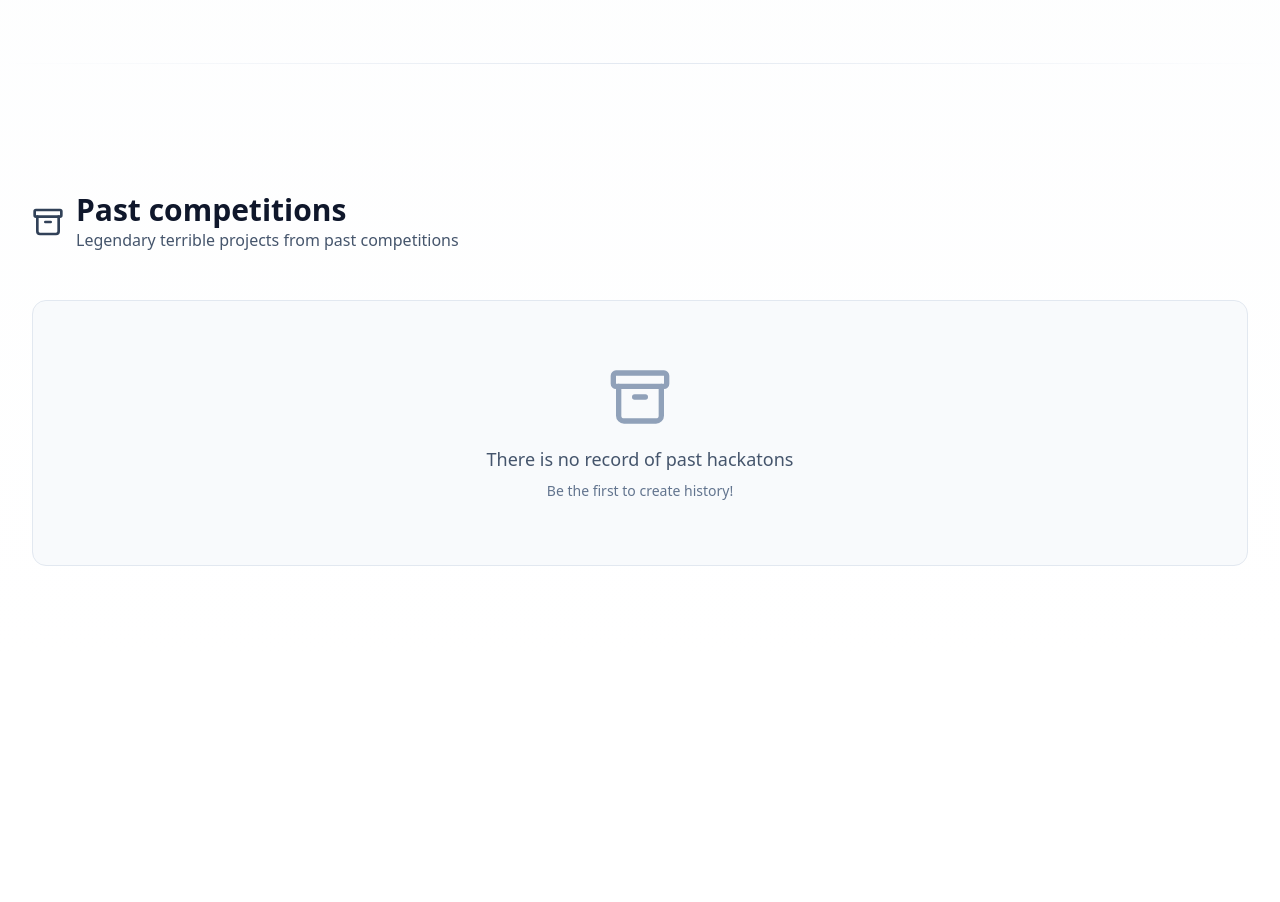
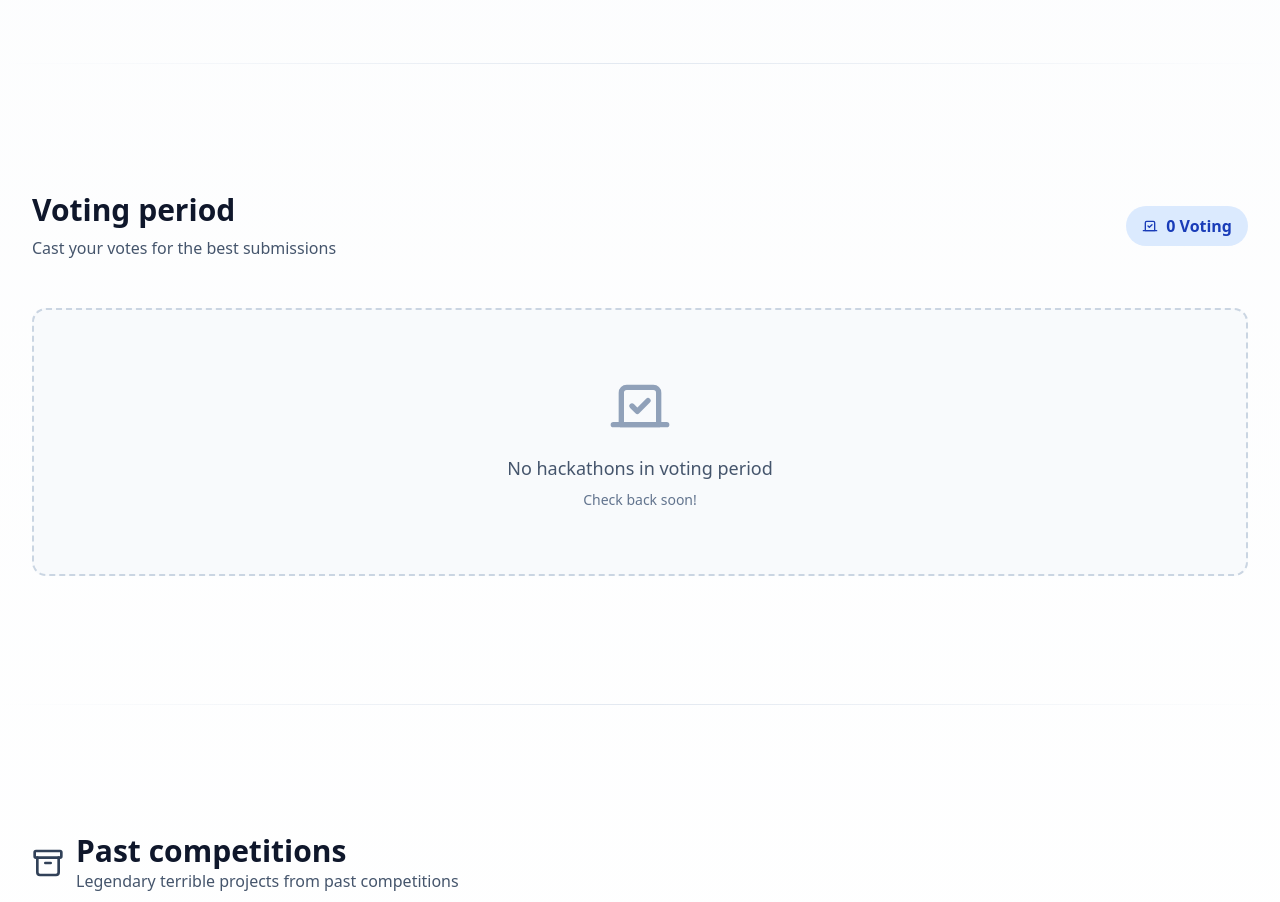
Before and after one commit to fgonzalezurriola/react-royale, a React (Vite) app in the folder frontend/: page / in a window 1280 px wide. Shown: the part 2240-3142 px from the top of the page. Before the commit the page ends 2902 px from the top, so only its background shows below. Built offline with nearby package versions, Linux system fonts and the light colour scheme; no server answers.

Commit message:
fix: fallback messages when no component is found

```diff
--- a/frontend/src/pages/HackathonResults.tsx
+++ b/frontend/src/pages/HackathonResults.tsx
@@ -15,7 +15,6 @@
     ),
   )
 
-  // Inspirado en el caso de ListSumbission para cuadno no se encuentran hackathones
   if (!hackaton) {
     return (
       <div className="p-6">
@@ -24,7 +23,15 @@
     )
   }
 
-  // Sumamos cantidad de votos absoluto (suma de todos)
+  const now = new Date()
+  const endDate = new Date(hackaton.endDate)
+  const startVotingDate = new Date(hackaton.startVotingDate)
+  const endVotingDate = new Date(hackaton.endVotingDate)
+
+  const isSubmissionPeriod = now >= new Date(hackaton.startDate) && now <= endDate
+  const isVotingPeriod = now > endDate && now >= startVotingDate && now <= endVotingDate
+  const isPastCompetition = now > endVotingDate
+
   let totalVotes = 0
   for (const submission of submissions) {
     totalVotes += submission.votes
@@ -61,10 +68,31 @@
         <Button onClick={() => navigate(`/hackaton/${id}`)}> Back to Submissions</Button>
       </div>
 
-      {/* Aca vemos los submits. */}
       {submissions.length === 0 ? (
-        <div className="text-center py-12">
-          <h2 className="text-xl text-gray-600">No submissions yet</h2>
+        <div className="text-center py-16 bg-slate-50 rounded-xl border-2 border-dashed border-slate-300">
+          {isSubmissionPeriod ? (
+            <>
+              <h2 className="text-2xl font-bold text-slate-900 mb-3">No submissions yet</h2>
+              <p className="text-slate-600 mb-6">Be the first to participate in this hackathon!</p>
+              <Button onClick={() => navigate(`/hackaton/${id}/submit`)}>
+                Submit Your Entry
+              </Button>
+            </>
+          ) : isVotingPeriod ? (
+            <>
+              <h2 className="text-2xl font-bold text-slate-900 mb-3">No submissions</h2>
+              <p className="text-slate-600">
+                Unfortunately, no one participated in this hackathon during the submission period.
+              </p>
+            </>
+          ) : (
+            <>
+              <h2 className="text-2xl font-bold text-slate-900 mb-3">No submissions</h2>
+              <p className="text-slate-600">
+                This hackathon ended without any submissions.
+              </p>
+            </>
+          )}
         </div>
       ) : (
         <div>
--- a/frontend/src/pages/LandingPage/LandingPage.tsx
+++ b/frontend/src/pages/LandingPage/LandingPage.tsx
@@ -3,7 +3,7 @@
 import * as Separator from '@radix-ui/react-separator'
 import { AboutSection } from './AboutSection'
 import { CreateHackatonSection } from './CreateHackatonSection'
-import { Archive, Calendar } from 'lucide-react'
+import { Archive, Calendar, Vote } from 'lucide-react'
 import { useHackatonStore } from '@/stores/hackatonStore'
 
 export const LandingPage = () => {
@@ -16,10 +16,18 @@
     return start <= now && end >= now
   })
 
+  const votingHackatons = hackatons.filter((hackaton) => {
+    const endDate = new Date(hackaton.endDate)
+    const startVoting = new Date(hackaton.startVotingDate)
+    const endVoting = new Date(hackaton.endVotingDate)
+    const now = new Date()
+    return endDate < now && startVoting <= now && endVoting >= now
+  })
+
   const pastHackatons = hackatons.filter((hackaton) => {
-    const end = new Date(hackaton.endDate)
+    const endVoting = new Date(hackaton.endVotingDate)
     const now = new Date()
-    return end < now
+    return endVoting < now
   })
 
   return (
@@ -63,6 +71,31 @@
 
       <Separator.Root className="h-px bg-gradient-to-r from-transparent via-slate-200 to-transparent my-16" />
 
+      {/* Voting Period Hackathons */}
+      <section className="max-w-7xl mx-auto px-4 sm:px-6 lg:px-8 py-16">
+        <div className="flex items-center justify-between mb-12">
+          <div>
+            <h2 className="text-3xl font-bold text-slate-900 mb-2">Voting period</h2>
+            <p className="text-slate-600">Cast your votes for the best submissions</p>
+          </div>
+          <div className="bg-blue-100 text-blue-800 px-4 py-2 rounded-full font-semibold flex items-center gap-2">
+            <Vote className="w-4 h-4" />
+            {votingHackatons.length} Voting
+          </div>
+        </div>
+        {votingHackatons.length > 0 ? (
+          <HackatonCards hackatons={votingHackatons} />
+        ) : (
+          <div className="text-center py-16 bg-slate-50 rounded-xl border-2 border-dashed border-slate-300">
+            <Vote className="w-16 h-16 text-slate-400 mx-auto mb-4" />
+            <p className="text-slate-600 text-lg">No hackathons in voting period</p>
+            <p className="text-slate-500 text-sm mt-2">Check back soon!</p>
+          </div>
+        )}
+      </section>
+
+      <Separator.Root className="h-px bg-gradient-to-r from-transparent via-slate-200 to-transparent my-16" />
+
       {/* Past Hackathons */}
       <section className="max-w-7xl mx-auto px-4 sm:px-6 lg:px-8 py-16 pb-24">
         <div className="flex items-center gap-3 mb-12">
--- a/frontend/src/pages/ListSubmissions.tsx
+++ b/frontend/src/pages/ListSubmissions.tsx
@@ -21,7 +21,15 @@
     )
   }
 
-  const isHackatonEnded = new Date() > new Date(hackaton.endDate)
+  const now = new Date()
+  const endDate = new Date(hackaton.endDate)
+  const startVotingDate = new Date(hackaton.startVotingDate)
+  const endVotingDate = new Date(hackaton.endVotingDate)
+
+  const isSubmissionPeriod = now >= new Date(hackaton.startDate) && now <= endDate
+  const isVotingPeriod = now > endDate && now >= startVotingDate && now <= endVotingDate
+  const isPastCompetition = now > endVotingDate
+  const isHackatonEnded = now > endDate
 
   return (
     <div className="p-6">
@@ -47,9 +55,27 @@
       </div>
 
       {submissions.length === 0 ? (
-        <div className="text-center py-12">
-          <h2 className="text-xl text-gray-600">No submissions found for this hackaton</h2>
-          <p className="text-gray-500 mt-2">Be the first to submit your JSX component!</p>
+        <div className="text-center py-16 bg-slate-50 rounded-xl border-2 border-dashed border-slate-300 mt-8">
+          {isSubmissionPeriod ? (
+            <>
+              <h2 className="text-2xl font-bold text-slate-900 mb-3">No submissions yet</h2>
+              <p className="text-slate-600 mb-6">Be the first to submit your JSX component!</p>
+              <Button onClick={() => navigate('submit')}>Submit Your Entry</Button>
+            </>
+          ) : isVotingPeriod ? (
+            <>
+              <h2 className="text-2xl font-bold text-slate-900 mb-3">No submissions</h2>
+              <p className="text-slate-600">
+                Unfortunately, no one participated in this hackathon during the submission period.
+              </p>
+              <p className="text-slate-500 mt-2">Nothing to vote on!</p>
+            </>
+          ) : (
+            <>
+              <h2 className="text-2xl font-bold text-slate-900 mb-3">No submissions</h2>
+              <p className="text-slate-600">This hackathon ended without any submissions.</p>
+            </>
+          )}
         </div>
       ) : (
         <div>
```
